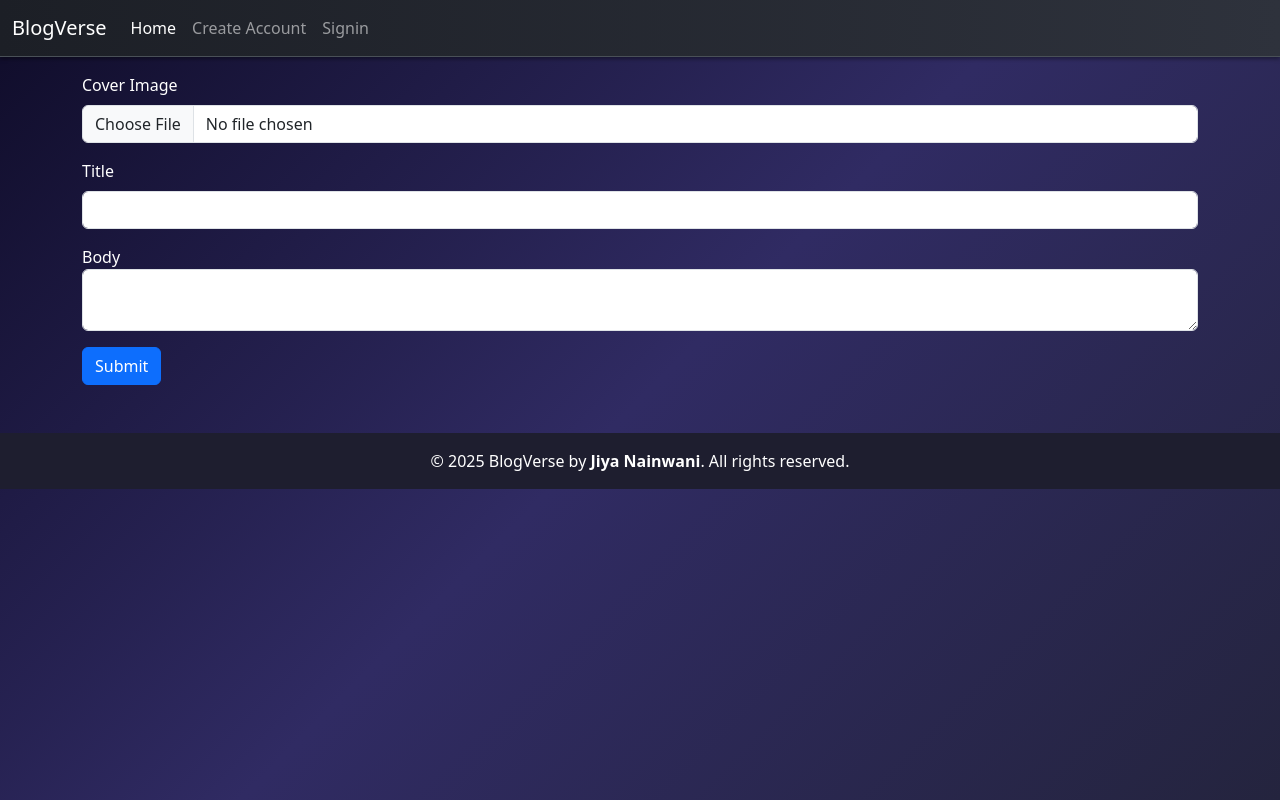
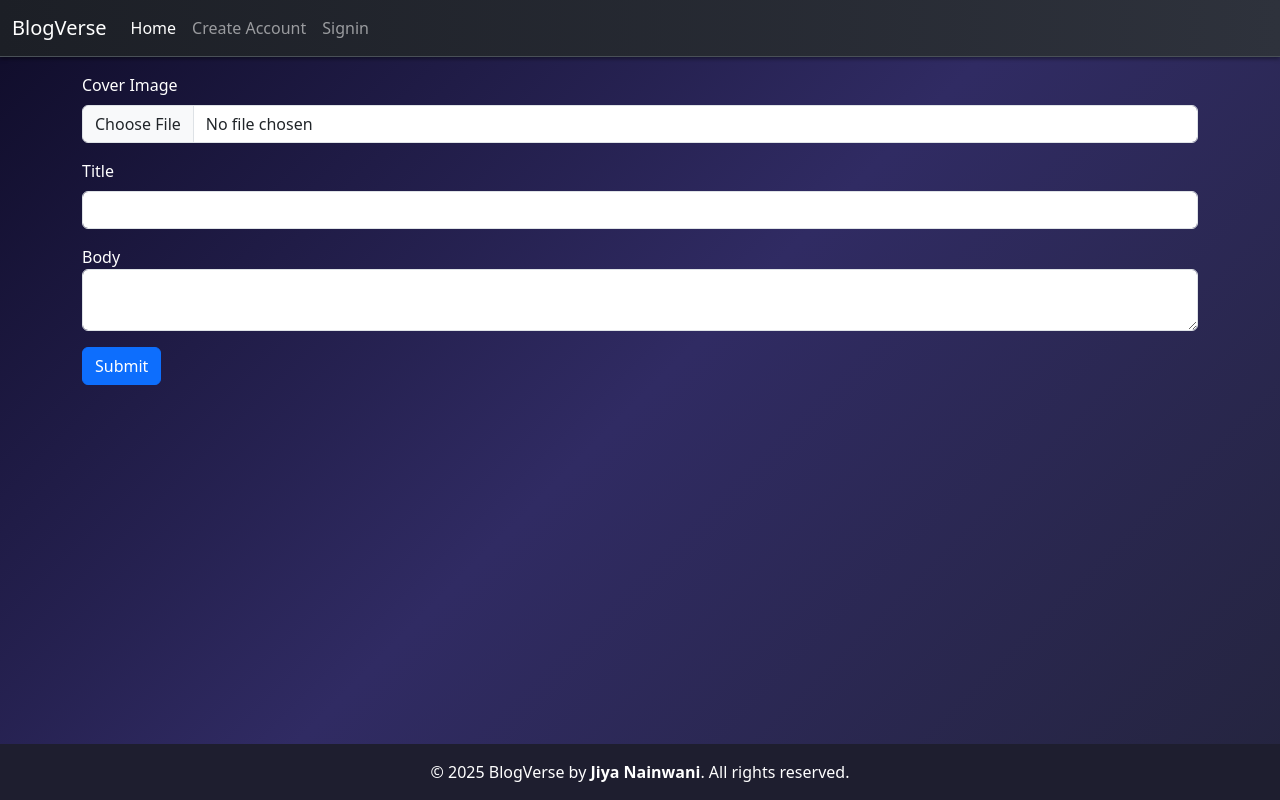
Before and after one commit to Jiyanainwani/BlogVerse, a Node server app: page /blog/add-new in a window 1280 px wide. Run offline with Node 20, Linux system fonts and the light colour scheme; some libraries are stand-ins or nearby versions.

Commit message:
Update addBlog.ejs

```diff
--- a/views/addBlog.ejs
+++ b/views/addBlog.ejs
@@ -9,14 +9,21 @@
         min-height: 100vh;
         margin: 0;
         color: white;
+        display: flex;
+        flex-direction: column;
       }
       .form-text {
         color: white;
+      }
+      main {
+        flex: 1;
       }
     </style>
   </head>
   <body>
     <%- include('./partials/nav') %>
+
+    <main>
       <div class="container mt-3">
         <form action="/blog" enctype="multipart/form-data" method="post">
           <div class="mb-3">
@@ -45,10 +52,9 @@
           </div>
         </form>
       </div>
-    <footer
-      class="mt-5 py-3 text-center text-white"
-      style="background-color: #1e1e2f"
-    >
+    </main>
+
+    <footer class="mt-5 py-3 text-center text-white" style="background-color: #1e1e2f">
       <div class="container">
         &copy; <%= new Date().getFullYear() %> BlogVerse by
         <strong>Jiya Nainwani</strong>. All rights reserved.
```
Lines whose indentation alone changed are shown as unchanged.
